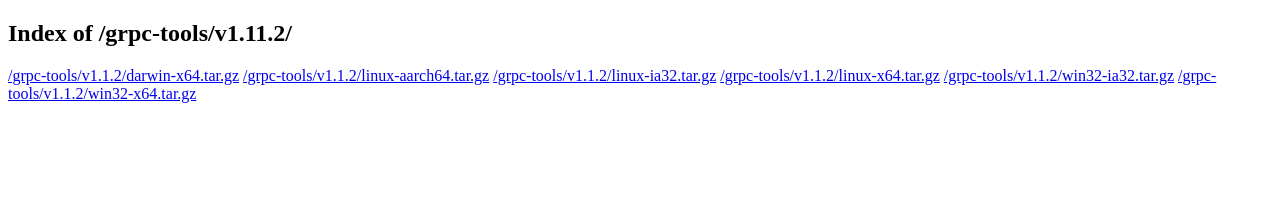
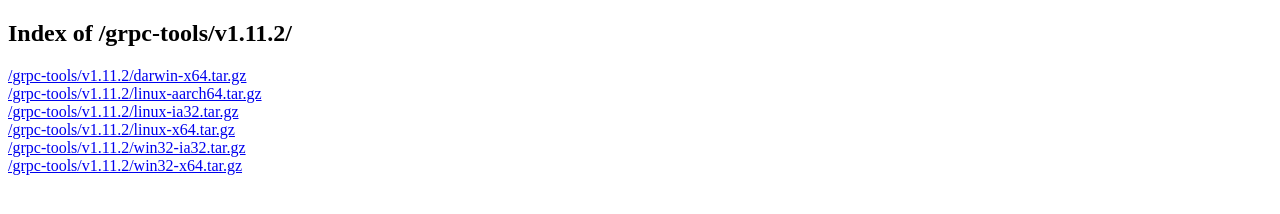
Before and after one commit to ZCube/grpc-precompiled-binaries, a plain HTML site: page grpc-tools/v1.11.2/index.html in a window 1280 px wide. Drawn offline with Linux system fonts and the light colour scheme.

Commit message:
Update indexes

```diff
--- a/grpc-tools/v1.11.2/index.html
+++ b/grpc-tools/v1.11.2/index.html
@@ -3,11 +3,11 @@
   <head></head>
   <body>
     <h2>Index of /grpc-tools/v1.11.2/</h2>
-    <a href="/grpc-precompiled-binaries/grpc-tools/v1.1.2/darwin-x64.tar.gz">/grpc-tools/v1.1.2/darwin-x64.tar.gz</a>
-    <a href="/grpc-precompiled-binaries/grpc-tools/v1.1.2/linux-aarch64.tar.gz">/grpc-tools/v1.1.2/linux-aarch64.tar.gz</a>
-    <a href="/grpc-precompiled-binaries/grpc-tools/v1.1.2/linux-ia32.tar.gz">/grpc-tools/v1.1.2/linux-ia32.tar.gz</a>
-    <a href="/grpc-precompiled-binaries/grpc-tools/v1.1.2/linux-x64.tar.gz">/grpc-tools/v1.1.2/linux-x64.tar.gz</a>
-    <a href="/grpc-precompiled-binaries/grpc-tools/v1.1.2/win32-ia32.tar.gz">/grpc-tools/v1.1.2/win32-ia32.tar.gz</a>
-    <a href="/grpc-precompiled-binaries/grpc-tools/v1.1.2/win32-x64.tar.gz">/grpc-tools/v1.1.2/win32-x64.tar.gz</a>
+    <a href="/grpc-precompiled-binaries/grpc-tools/v1.11.2/darwin-x64.tar.gz">/grpc-tools/v1.11.2/darwin-x64.tar.gz</a><br />
+    <a href="/grpc-precompiled-binaries/grpc-tools/v1.11.2/linux-aarch64.tar.gz">/grpc-tools/v1.11.2/linux-aarch64.tar.gz</a><br />
+    <a href="/grpc-precompiled-binaries/grpc-tools/v1.11.2/linux-ia32.tar.gz">/grpc-tools/v1.11.2/linux-ia32.tar.gz</a><br />
+    <a href="/grpc-precompiled-binaries/grpc-tools/v1.11.2/linux-x64.tar.gz">/grpc-tools/v1.11.2/linux-x64.tar.gz</a><br />
+    <a href="/grpc-precompiled-binaries/grpc-tools/v1.11.2/win32-ia32.tar.gz">/grpc-tools/v1.11.2/win32-ia32.tar.gz</a><br />
+    <a href="/grpc-precompiled-binaries/grpc-tools/v1.11.2/win32-x64.tar.gz">/grpc-tools/v1.11.2/win32-x64.tar.gz</a>
   </body>
 </html>
```
Also changed, not shown: grpc-tools/index.html (+1 -1 lines).
